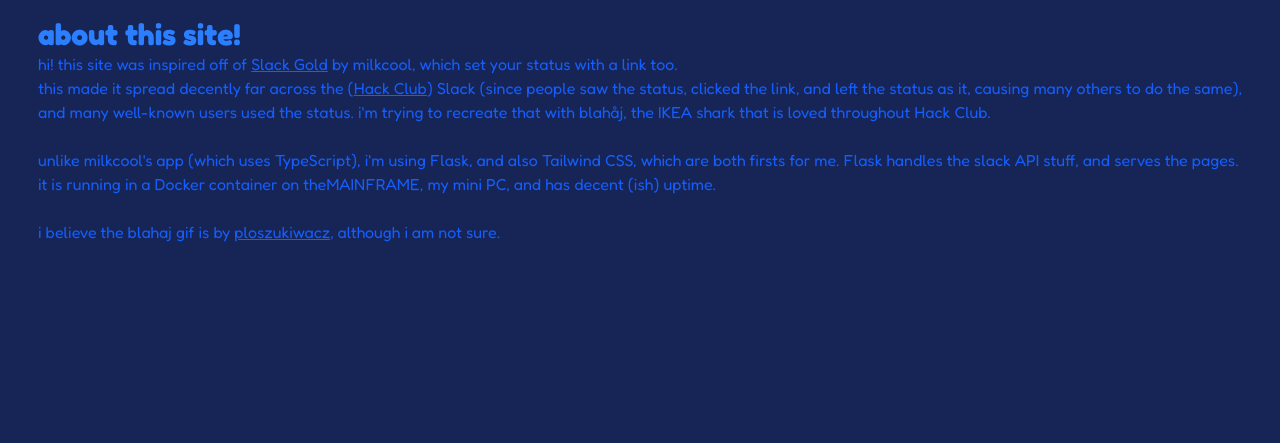
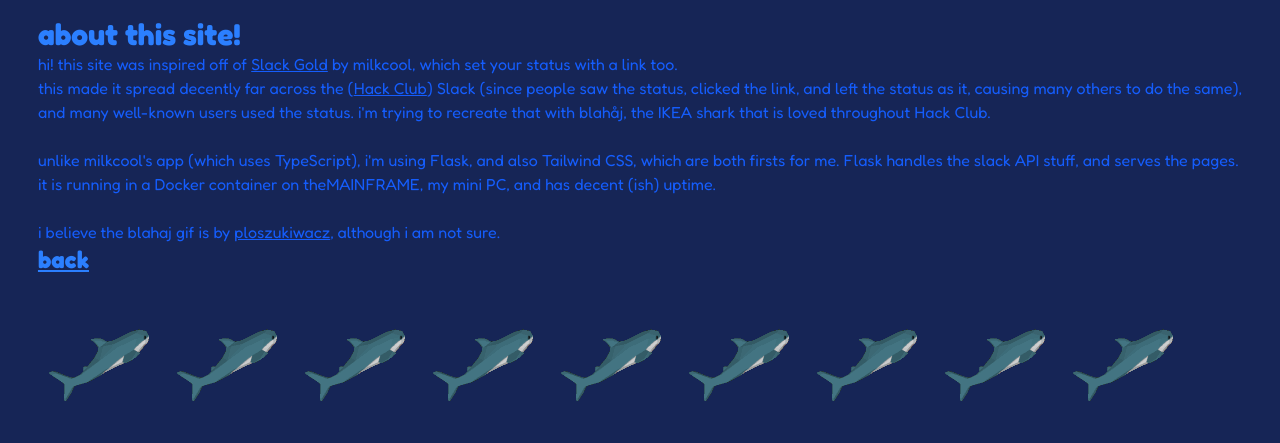
Before and after one commit to numycode/jointheblahaj, a Flask app: page /about in a window 1280 px wide. Shown: the top 443 px of the page. Run offline with Flask 3, Linux system fonts and the light colour scheme.

Commit message:
finished about.html

```diff
--- a/static/style.css
+++ b/static/style.css
@@ -15,6 +15,8 @@
     --color-blue-900: oklch(37.9% 0.146 265.522);
     --color-blue-950: oklch(28.2% 0.091 267.935);
     --spacing: 0.25rem;
+    --text-2xl: 1.5rem;
+    --text-2xl--line-height: calc(2 / 1.5);
     --text-3xl: 1.875rem;
     --text-3xl--line-height: calc(2.25 / 1.875);
     --font-weight-bold: 700;
@@ -295,6 +297,10 @@
   .font-display {
     font-family: var(--font-display);
   }
+  .text-2xl {
+    font-size: var(--text-2xl);
+    line-height: var(--tw-leading, var(--text-2xl--line-height));
+  }
   .text-3xl {
     font-size: var(--text-3xl);
     line-height: var(--tw-leading, var(--text-3xl--line-height));
--- a/templates/about.html
+++ b/templates/about.html
@@ -17,8 +17,20 @@
                 unlike milkcool's app (which uses TypeScript), i'm using Flask, and also Tailwind CSS, which are both firsts for me. Flask handles the slack API stuff, and serves the pages.<br>
                 it is running in a Docker container on theMAINFRAME, my mini PC, and has decent (ish) uptime.<br>
                 <br>
-                i believe the blahaj gif is by <a href="https://hackclub.enterprise.slack.com/team/U084NC30FP0" class="underline">ploszukiwacz</a>, although i am not sure.
+                i believe the blahaj gif is by <a href="https://hackclub.enterprise.slack.com/team/U084NC30FP0" class="underline">ploszukiwacz</a>, although i am not sure.<br>
             </p>
+            <a href="/" class="underline font-bold text-blue-500 text-2xl">back</a><br>
+            <div class="flex flex-row">
+                <img src="../static/images/blahaj.gif" alt="A blåhaj">
+                <img src="../static/images/blahaj.gif" alt="A blåhaj">
+                <img src="../static/images/blahaj.gif" alt="A blåhaj">
+                <img src="../static/images/blahaj.gif" alt="A blåhaj">
+                <img src="../static/images/blahaj.gif" alt="A blåhaj">
+                <img src="../static/images/blahaj.gif" alt="A blåhaj">
+                <img src="../static/images/blahaj.gif" alt="A blåhaj">
+                <img src="../static/images/blahaj.gif" alt="A blåhaj">
+                <img src="../static/images/blahaj.gif" alt="A blåhaj">
+            </div>
         </div>
     </body>
 </html>
```
